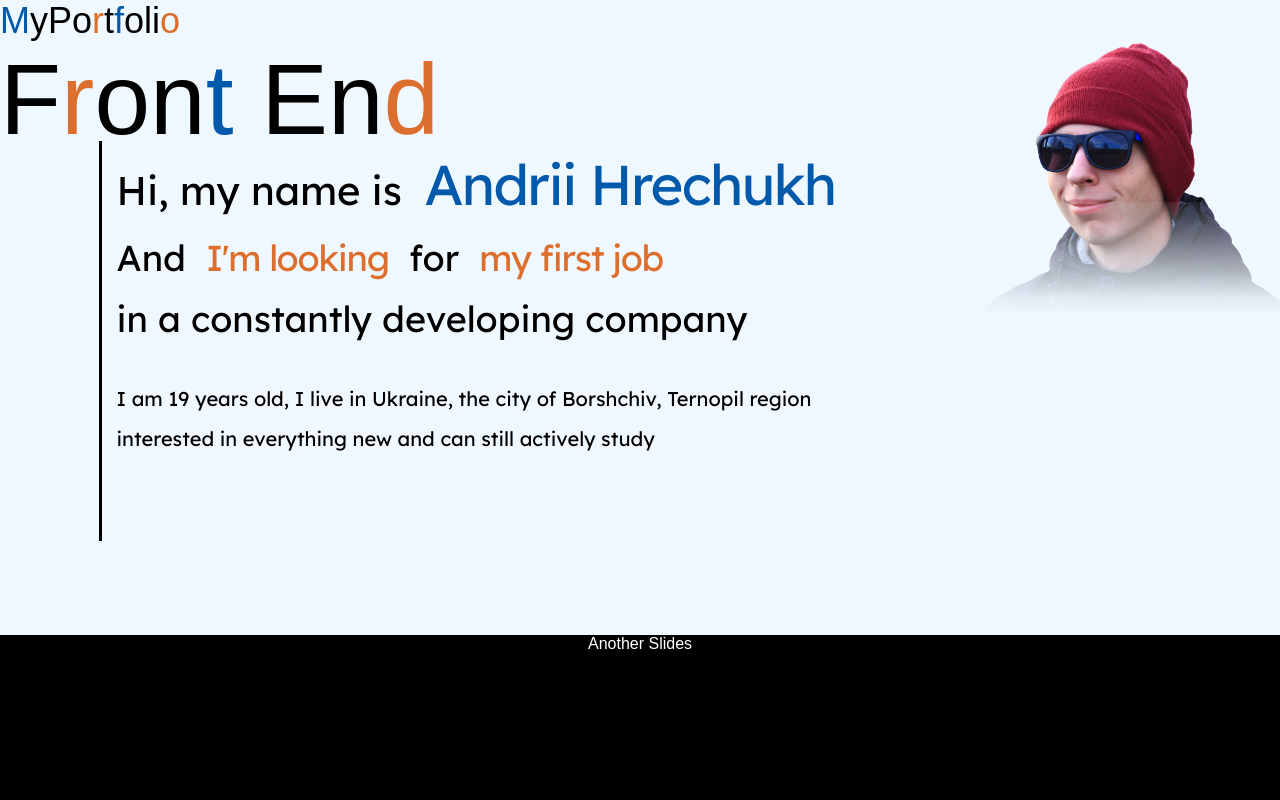
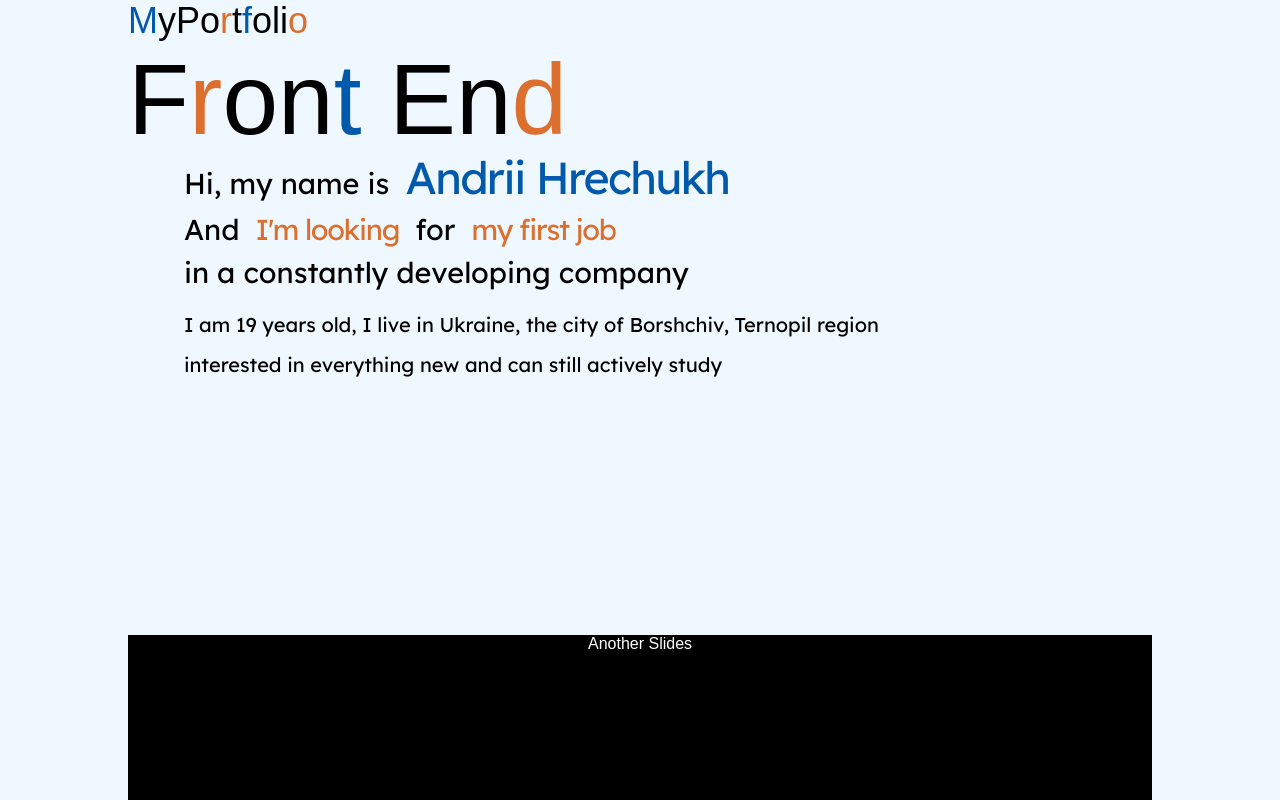
Before and after one commit to AndrewHypster/My_Portfolio, a React (Create React App) app: page / in a window 1280 px wide. Shown: the top 800 px of the page. Built offline with nearby package versions, Linux system fonts and the light colour scheme; a web font is replaced by a local one.

Commit message:
main slide

```diff
--- a/public/index.html
+++ b/public/index.html
@@ -9,6 +9,8 @@
       content="Web site created using create-react-app"
     />
 
+    <link href="https://unpkg.com/aos@2.3.1/dist/aos.css" rel="stylesheet">
+
     <!-- fonts -->
     <link rel="preconnect" href="https://fonts.googleapis.com">
     <link rel="preconnect" href="https://fonts.gstatic.com" crossorigin>
@@ -19,5 +21,9 @@
   <body>
     <noscript>You need to enable JavaScript to run this app.</noscript>
     <div id="root"></div>
+    <script src="https://unpkg.com/aos@2.3.1/dist/aos.js"></script>
+    <script>
+      AOS.init()
+    </script>
   </body>
 </html>
--- a/src/components/Slides/Main.jsx
+++ b/src/components/Slides/Main.jsx
@@ -9,6 +9,11 @@ const Main = () => {
           <h1>
             <ColorT text="Front End" indexes={[1, 4, 8]} color="orange" />
           </h1>
+          <div className="left">
+            <div className="mobile-me me">
+              <img src="imgs/me.png" alt="It's me" />
+            <div />
+            </div>
             <div className="about-me">
               <div className="line" />
               <div className="text-conteiner">
@@ -28,6 +33,7 @@ const Main = () => {
                   </p>
                   <p>interested in everything new and can still actively study</p>
                 </h5>
+              </div>
             </div>
           </div>
         </div>
--- a/src/sass/Header.sass
+++ b/src/sass/Header.sass
@@ -2,3 +2,13 @@ header
   max-height: 7.625rem
   align-content: center
   display: grid
+
+  h4
+    animation: text-down 1.5s
+
+@keyframes text-down
+  from
+    transform: translateY(-100%)
+
+  to
+    transform: translateY(0%)
--- a/src/sass/Slides/Main.sass
+++ b/src/sass/Slides/Main.sass
@@ -1,4 +1,4 @@
-/* Критичні ширини: 1135 */
+/* Критичні ширини: 1418 903 */
 
 .Main
   height: 593px
@@ -7,6 +7,13 @@
     justify-content: space-between
     display: flex
 
+    h1
+      animation: text 2s
+
+    .mobile-me
+      height: 14rem
+      display: none
+
     .about-me
       margin-top: -1rem
       margin-left: 6.1875rem
@@ -14,17 +21,23 @@
 
       .line
         width: 2.5px
-        height: 25rem
+        height: 0
         background: #010001
+        animation: line-text 2s forwards
+        animation-delay: 2s
 
       .text-conteiner
         margin: 0.5rem 0 0 0.9375rem
+        overflow: hidden
 
         .text
           margin-bottom: 1rem
           font-family: Lexend
           align-items: baseline
           display: flex
+          transform: translateX(-100%)
+          animation: text 3s forwards
+          animation-delay: 3s
 
           h2
             letter-spacing: -0.105rem
@@ -40,6 +53,9 @@
 
         .small-text
           margin-top: 2.81rem
+          transform: translateX(-100%)
+          animation: text 3s forwards
+          animation-delay: 3s
 
           p
             margin-bottom: 0.94rem
@@ -50,9 +66,11 @@
         width: 18.75rem
 
       div
-        height: 7.125rem
+        height: 25rem
         transform: translateY(-100%)
-        background: linear-gradient(180deg, rgba(240, 248, 255, 0.07) 0%, rgba(240, 248, 255, 0.71) 60.94%, rgba(240, 248, 255, 0.94) 84.90%, #F0F8FF 100%)
+        background: linear-gradient(180deg, #F0F8FF, #F0F8FF)
+        animation: photo 3s forwards
+        animation-delay: 3s
 
   .circles
     width: 618px
@@ -76,11 +94,33 @@
     svg
       transform: translate(-100px, -50px)
 
-@media (width < 1136px)
+@keyframes text
+  from
+    transform: translateX(-100%)
+  to
+    transform: translateX(0%)
+
+@keyframes photo
+  from
+    height: 15rem
+  to
+    height: 7.125rem
+    background: linear-gradient(180deg, rgba(240, 248, 255, 0.07) 0%, rgba(240, 248, 255, 0.71) 60.94%, rgba(240, 248, 255, 0.94) 84.90%, #F0F8FF 100%)
+
+@keyframes line-text
+  from
+    height: 0rem
+  to
+    height: 25rem
+
+@media (width < 1419px)
   .Main
     .content
       .about-me
-        margin-left: 0px
+        margin-left: 3vw
+
+        .line
+          background: transparent
 
         .text-conteiner
           .text
@@ -101,4 +141,13 @@
           width: 14rem
 
         div
-          height: 4.5rem
+          height: 15rem
+
+@media (width < 904px)
+  .Main
+    .content
+      .me
+        display: none
+
+      .mobile-me
+        display: block
--- a/src/sass/index.sass
+++ b/src/sass/index.sass
@@ -11,8 +11,8 @@ body
   display: flex
 
 .App
-  width: 100vw
-  max-width: 83.5rem
+  width: 80vw
+  max-width: 86rem
   height: 100vh
 
 /* Заголовки */
@@ -42,3 +42,7 @@ body::-webkit-scrollbar-track /* задній фон */
 body::-webkit-scrollbar-thumb
   background-color: #609024    /* колір того що рухається */
   border-radius: 3px
+
+@media (width < 1136px)
+  .App
+    width: 90vw
```
Also changed, not shown: 2 other files (tests, documents, lock files or other folders). Lines whose indentation alone changed are shown as unchanged.
